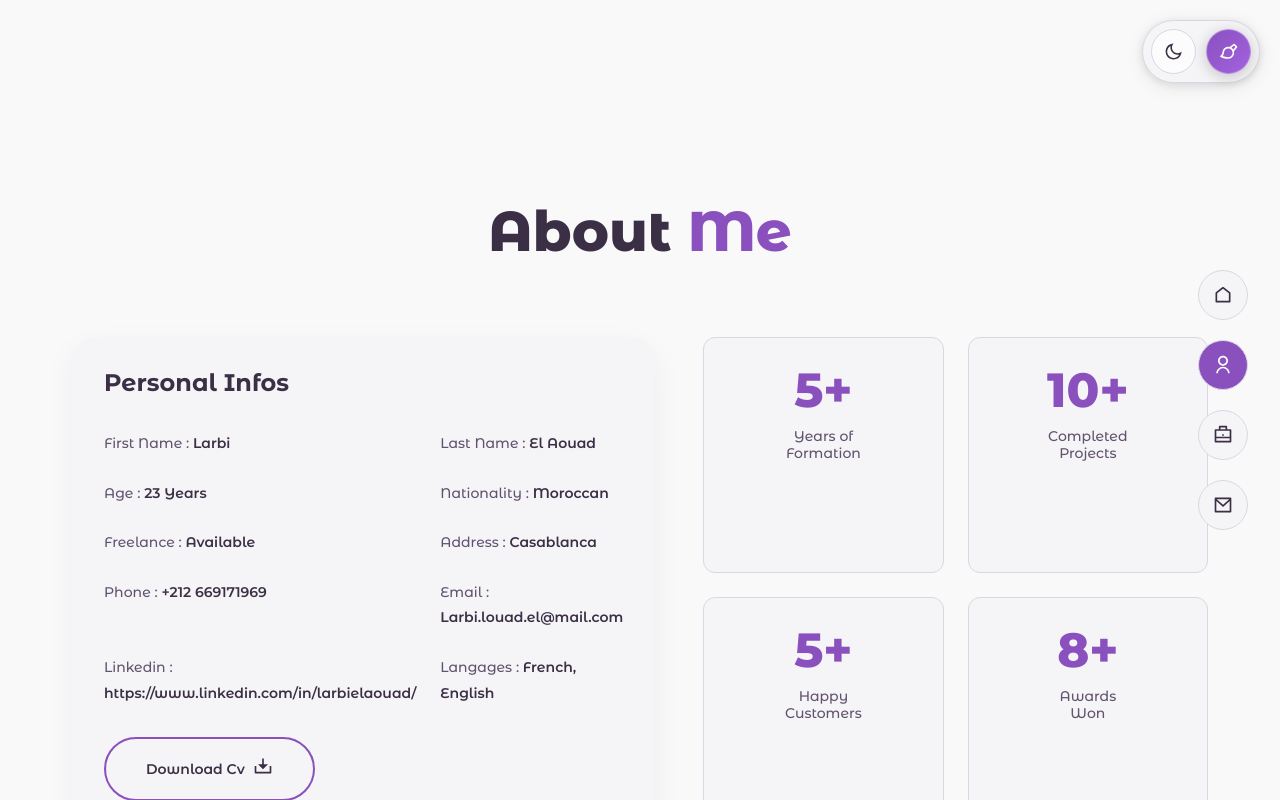
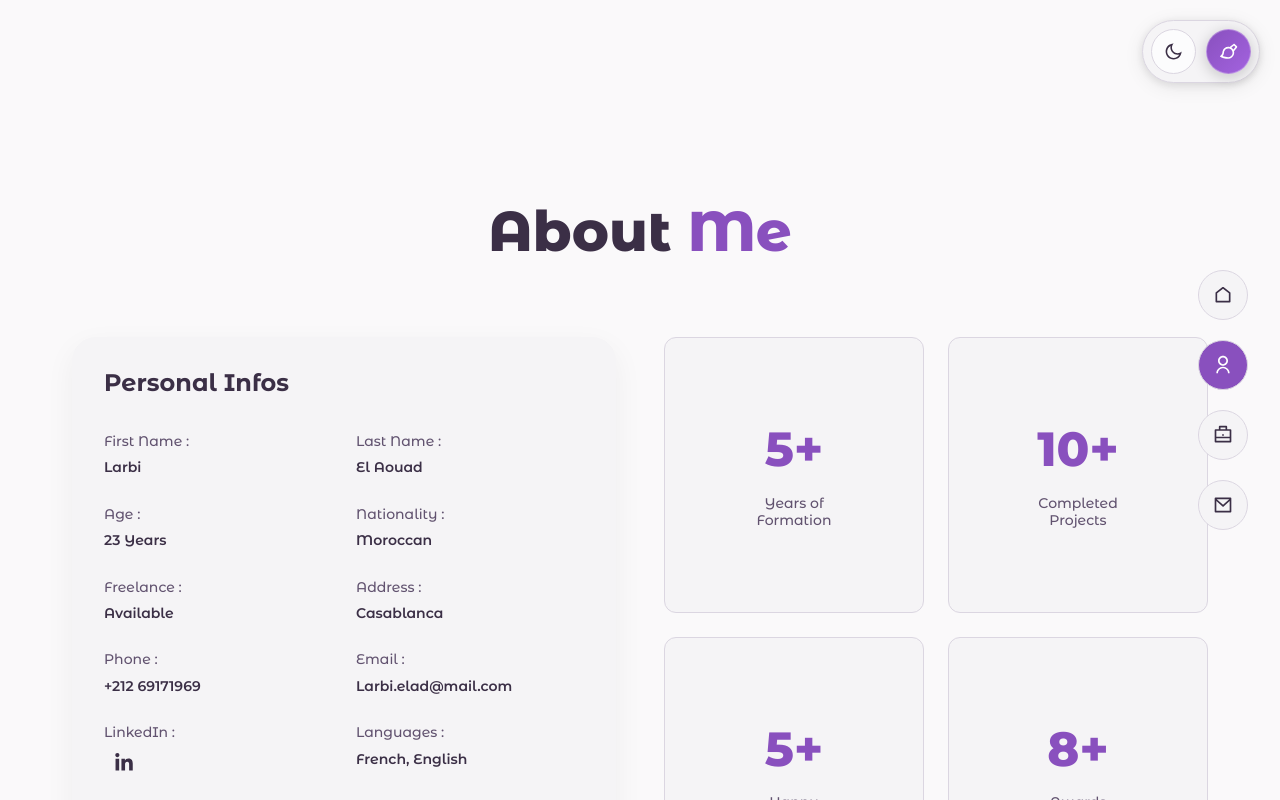
Before and after one commit to 012larbi/My-Portfolio, a React (Vite) app: page /about in a window 1280 px wide. Shown: the top 800 px of the page. Built offline with nearby package versions, Linux system fonts and the light colour scheme.

Commit message:
icon linkedin edit

```diff
--- a/src/Data.jsx
+++ b/src/Data.jsx
@@ -26,6 +26,8 @@ import projectImg2 from './assets/project-2.jpg';
 import projectImg3 from './assets/project-3.jpg';
 import projectImg4 from './assets/project-4.jpg';
 import projectImg5 from './assets/project-5.jpg';
+
+import { FaLinkedinIn } from "react-icons/fa";
 
 export const links = [
   {
@@ -59,52 +61,43 @@ export const personalInfo = [
     title: 'First Name : ',
     description: 'Larbi',
   },
-
   {
     title: 'Last Name : ',
     description: 'El Aouad',
   },
-
   {
     title: 'Age : ',
     description: '23 Years',
   },
-
   {
     title: 'Nationality : ',
     description: 'Moroccan',
   },
-
   {
     title: 'Freelance : ',
     description: 'Available',
   },
-
   {
     title: 'Address : ',
     description: 'Casablanca',
   },
-
   {
     title: 'Phone : ',
-    description: '+212 669171969',
+    description: '+212 69171969',
   },
-
   {
     title: 'Email : ',
-    description: 'Larbi.louad.el@mail.com',
+    description: 'Larbi.elad@mail.com',
   },
-
   {
-    title: 'Linkedin : ',
-    description: 'https://www.linkedin.com/in/larbielaouad/',
+    title: 'LinkedIn : ',
+    icon: <FaLinkedinIn className="nav-icon" />,
+    link: 'https://www.linkedin.com/in/larbielaouad/',
   },
-
   {
-    title: 'Langages : ',
+    title: 'Languages : ',
     description: 'French, English',
   },
-
 ];
 
 
--- a/src/components/Info.jsx
+++ b/src/components/Info.jsx
@@ -1,19 +1,30 @@
-import { personalInfo } from "../Data"
+import { personalInfo } from "../Data";
+
 
 const Info = () => {
     return (
         <>
-            {personalInfo.map(({ title, description, skills }, index) => {
-                return (
-                    <li className="info-items" key={index}>
-                        <span className="info-title"> {title}</span>
-                        <span className="info-description"> {description}</span>
+            {personalInfo.map((item, index) => (
+                <li className="info-item" key={index}>
+                    <span className="info-title">{item.title}</span>
 
-                    </li>
-                )
-            })}
+                    <span className="info-description">
+                        {item.link ? (
+                            <a
+                                href={item.link}
+                                target="_blank"
+                                rel="noopener noreferrer"
+                            >
+                                {item.icon}
+                            </a>
+                        ) : (
+                            item.description
+                        )}
+                    </span>
+                </li>
+            ))}
         </>
-    )
-}
+    );
+};
 
-export default Info
+export default Info;
--- a/src/components/Stats.jsx
+++ b/src/components/Stats.jsx
@@ -3,7 +3,7 @@ import parse from 'html-react-parser'
 const Stats = () => {
     return (
         <>
-        {stats.map(({no, title}, index)=>{
+        {stats.map(({no, title,}, index)=>{
             return(
                 <div className="stats-box" key={index}>
                     <h3 className="stats-no">{no}</h3>
--- a/src/pages/about/About.jsx
+++ b/src/pages/about/About.jsx
@@ -7,6 +7,7 @@ import { skill } from "../../Data";
 import SkillsItem from "../../components/SkillsItem";
 import ResumeItem from "../../components/ResumeItem";
 import { resume } from '../../Data';
+
 const About = () => {
   return (
     <main className="section container">
--- a/src/pages/about/about.css
+++ b/src/pages/about/about.css
@@ -66,6 +66,22 @@
     text-align: center;
     transition: var(--transition);
     background: var(--container-color);
+    display: flex;
+    flex-direction: column;
+    gap: 0.5rem;
+    justify-content: center;
+    align-items: center;
+}
+
+.nav-icon {
+  color: #0a66c2;
+  font-size: 18px;
+  cursor: pointer;
+  margin: 5px 10px;
+}
+
+.nav-icon:hover {
+  color: #084b8a;
 }
 
 .stats-box:hover {
```
